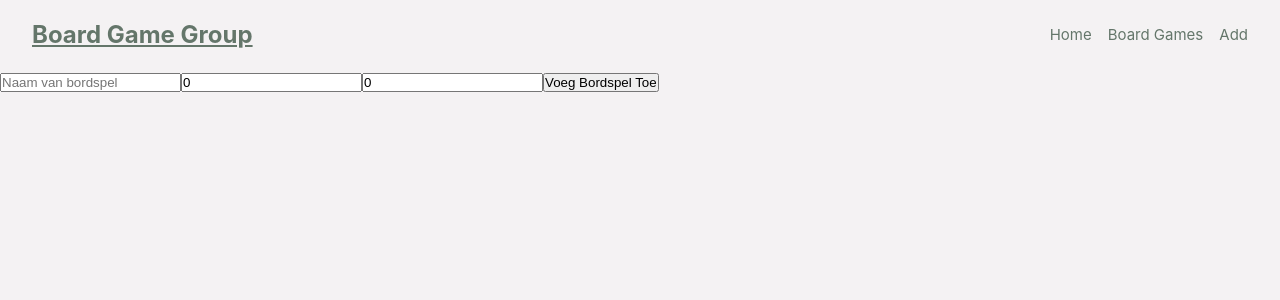
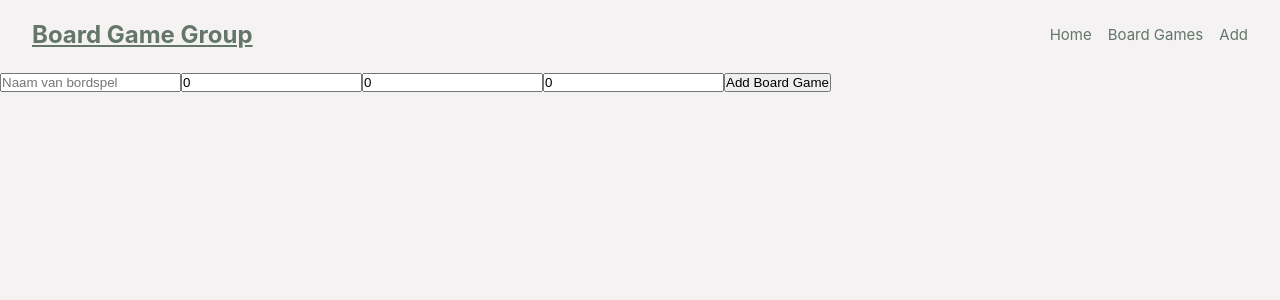
Before and after one commit to ShinyMorgana/board-games, a Vue app: page /add in a window 1280 px wide. Shown: the top 300 px of the page. Built offline with nearby package versions, Linux system fonts and the light colour scheme.

Commit message:
token thing

```diff
--- a/src/components/AddBoardGame.vue
+++ b/src/components/AddBoardGame.vue
@@ -3,8 +3,9 @@
         <input v-model="newBoardGame.name" placeholder="Naam van bordspel">
         <input v-model="newBoardGame.min_players" type="number" placeholder="Min spelers">
         <input v-model="newBoardGame.max_players" type="number" placeholder="Max spelers">
+        <input v-model="newBoardGame.complexity" type="number" placeholder="Complexity">
         <!-- Voeg hier andere inputvelden toe voor de eigenschappen van je bordspel -->
-        <button @click="addBoardGame">Voeg Bordspel Toe</button>
+        <button @click="addBoardGame">Add Board Game</button>
     </div>
 </template>
 
@@ -26,13 +27,19 @@ export default {
     },
     methods: {
         addBoardGame() {
-            api.createBoardGame(this.newBoardGame)
+            // Retrieve CSRF token from meta tag
+            let token = document.querySelector('meta[name="csrf-token"]').getAttribute('content');
+
+            // Include the CSRF token in the request header
+            axios.post('/api/boardgames', this.newBoardGame, {
+                headers: {
+                    'X-CSRF-TOKEN': token
+                }
+            })
                 .then(response => {
-                    // Verwerk hier het succesvol toevoegen van het bordspel
                     console.log('Board game added!', response.data);
                 })
                 .catch(error => {
-                    // Verwerk hier eventuele fouten
                     console.error('There was an error adding the board game:', error.response);
                 });
         },
```
